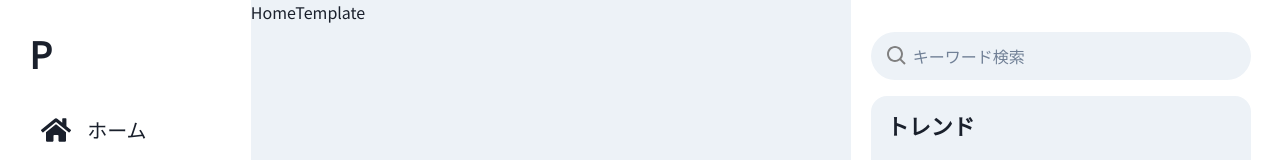
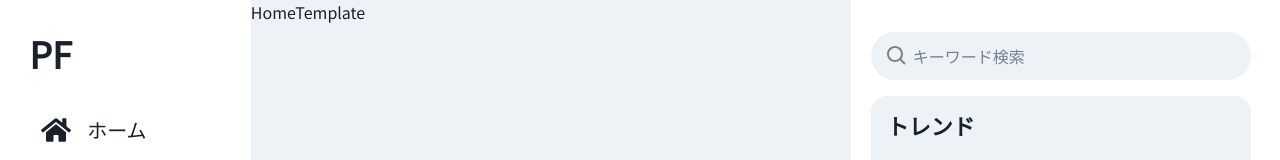
Before and after one commit to Mitsuki0619/postfolio, a Next.js app: page / in a window 1280 px wide. Shown: the top 160 px of the page. Built offline with nearby package versions, Linux system fonts and the light colour scheme.

Commit message:
style:　微修正

```diff
--- a/src/components/molecules/HeaderLink.tsx
+++ b/src/components/molecules/HeaderLink.tsx
@@ -11,10 +11,9 @@ export const HeaderLink: React.FC<{
     <NextLink href={href}>
       <Flex
         rounded={"full"}
-        py={{ md: "2" }}
-        pl={{ md: "3" }}
-        pr={{ md: "6" }}
-        p={"3"}
+        py={"2"}
+        pl={"3"}
+        pr={{ base: "3", xl: "6" }}
         _hover={{ bgColor: "gray.100" }}
         transition={"all"}
         transitionDuration={"0.3s"}
--- a/src/components/organisms/Header.tsx
+++ b/src/components/organisms/Header.tsx
@@ -5,7 +5,7 @@ import {
   Heading,
   Wrap,
   WrapItem,
-  Text,
+  Link,
 } from "@chakra-ui/react";
 import { HeaderLink } from "components/molecules/HeaderLink";
 import NextLink from "next/link";
@@ -33,8 +33,10 @@ export const Header: React.FC = () => {
         gap={"4vh"}
       >
         <Box w={"full"}>
-          <Heading as={"h1"}>
-            <NextLink href="">P</NextLink>
+          <Heading as={"h1"} textAlign={{base: "center", xl: "start"}}>
+            <Link as={NextLink} href="">
+              PF
+            </Link>
           </Heading>
         </Box>
 
```
